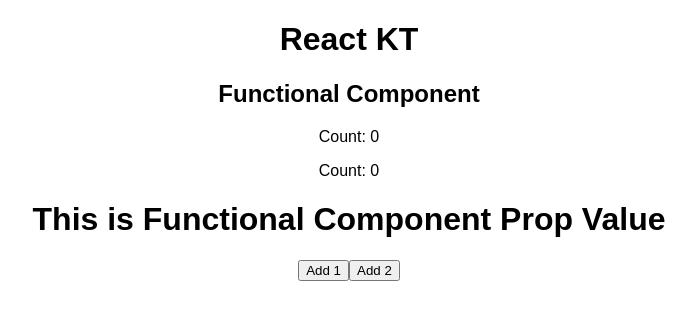
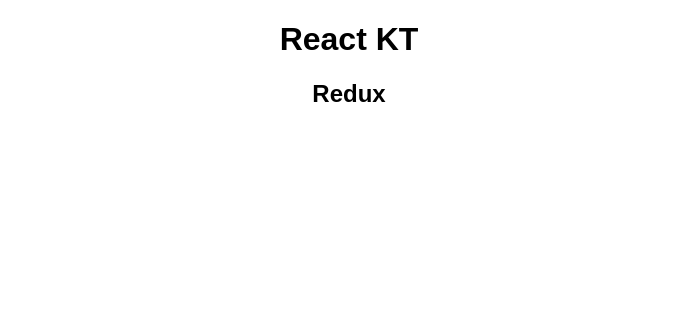
Before and after one commit to surya-trv-13/React-KT, a React (Create React App) app: page / in a window 1280 px wide. Shown: the top 320 px of the page, without its empty margins (291-987 px from the left). Built offline with nearby package versions, Linux system fonts and the light colour scheme.

Commit message:
Redux Init

```diff
--- a/src/App.js
+++ b/src/App.js
@@ -1,8 +1,8 @@
 import "./styles.css";
 // import { ClassComponent } from "./component/ClassComponent";
-import StateExample from "./component/StateExample";
-import LifeCycleExample from "./component/LifeCycleMethods";
-import Functional from "./component/Functional";
+// import StateExample from "./component/StateExample";
+// import LifeCycleExample from "./component/LifeCycleMethods";
+// import Functional from "./component/Functional";
 
 // Parent Component
 export default function App() {
@@ -10,8 +10,8 @@
   return (
     <div className="App">
       <h1>React KT</h1>
-      <h2>Functional Component</h2>
-      <Functional data="Prop Value" />
+      <h2>Redux</h2>
+      {/* <Functional data="Prop Value" /> */}
       {/* <StateExample /> */}
       {/* <LifeCycleExample /> */}
       {/* <ClassComponent data="Data 1" data2="Anotehr" />
```
Also changed, not shown: package.json (+13 -3 lines).
